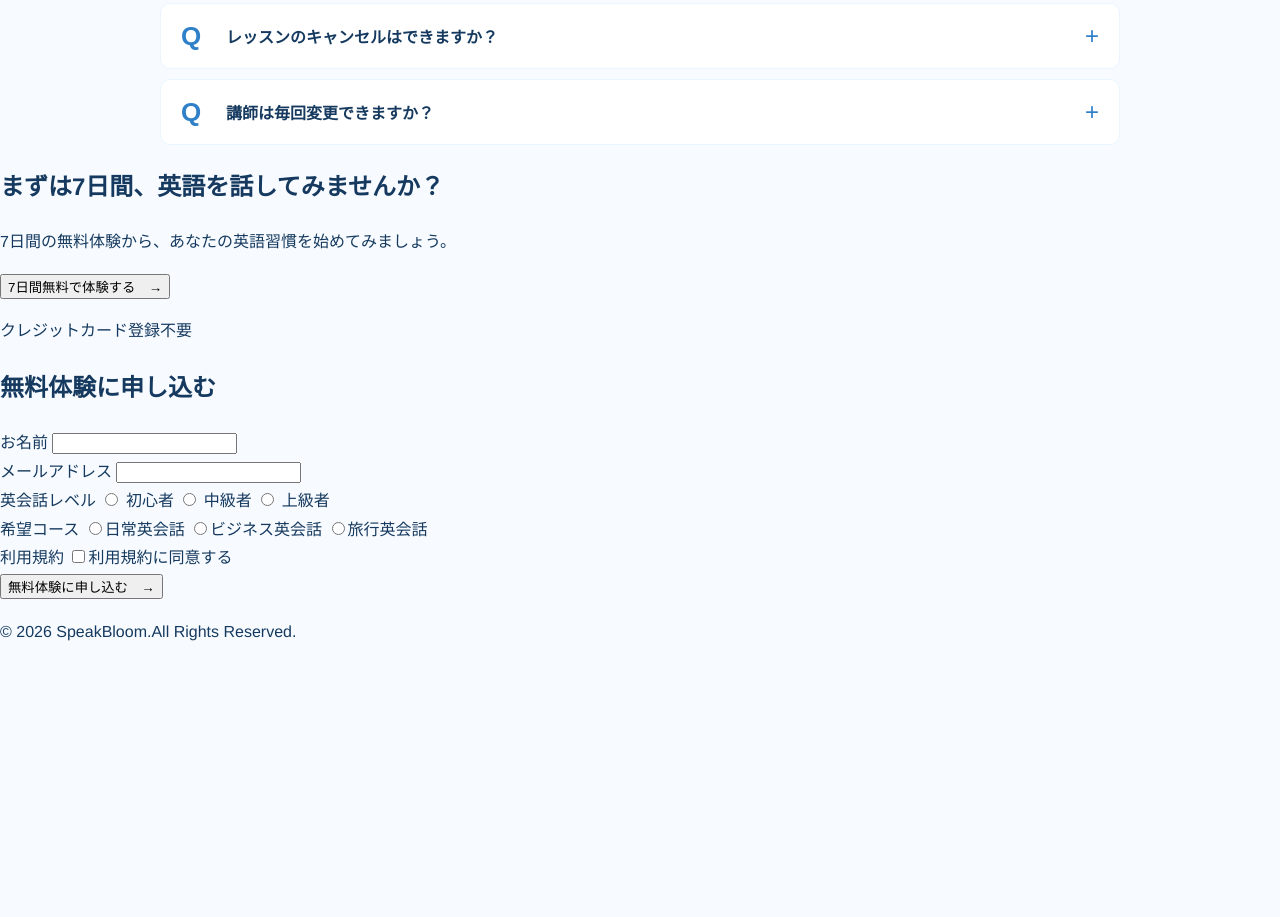
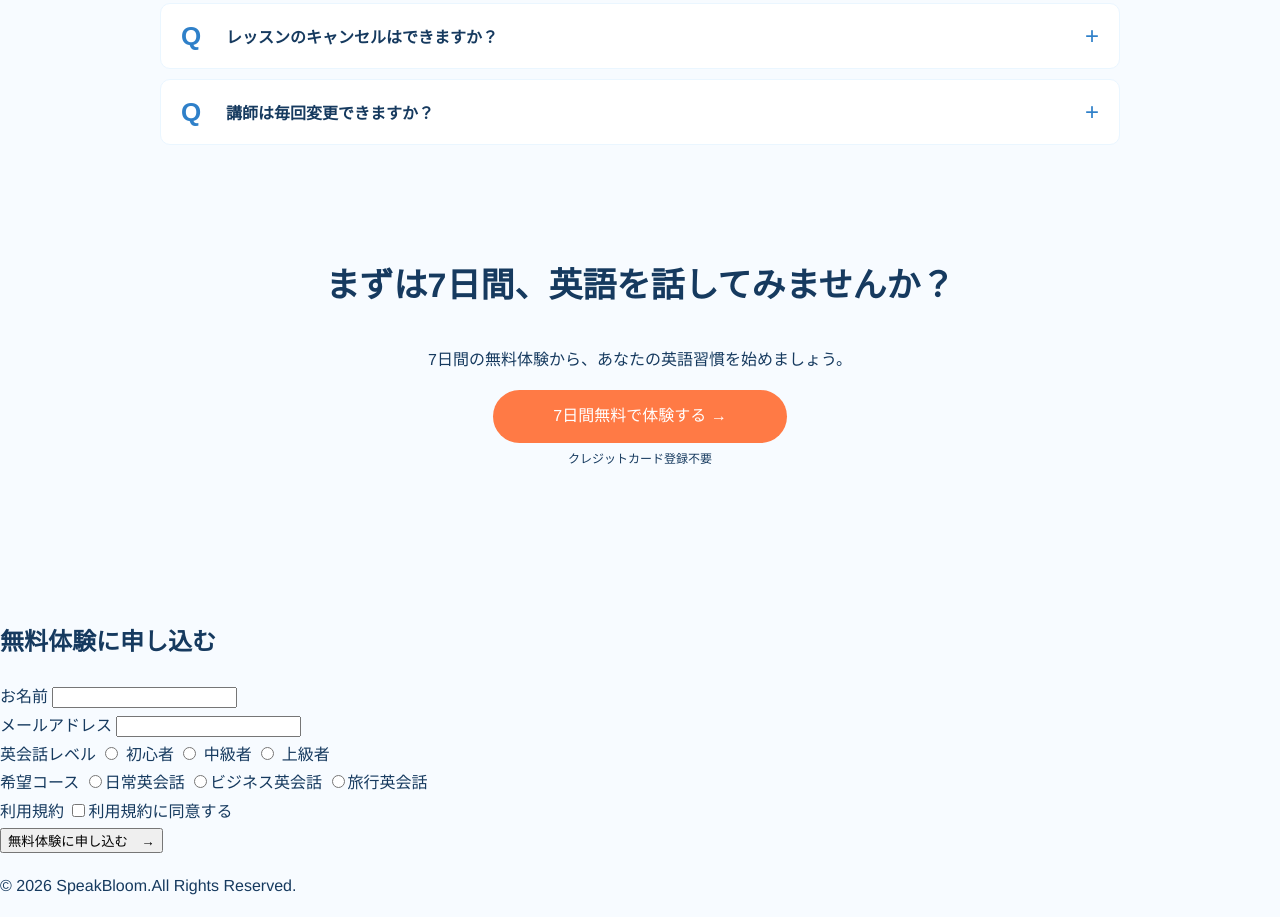
Before and after one commit to yu-rn-07/speakbloom, a plain HTML site: page index.html in a window 1280 px wide. Shown: the part 5102-6019 px from the top of the page. Before the commit the page ends 5765 px from the top, so only its background shows below. Drawn offline with Linux system fonts and the light colour scheme.

Commit message:
CTAセクション部分のCSS・レスポンシブデザインを実装

```diff
--- a/css/style.css
+++ b/css/style.css
@@ -766,6 +766,53 @@ nav a {
   content: "-";
 }
 
+/* CTAセクション */
+.cta {
+  padding: 100px 0;
+}
+.cta-inner {
+  width: calc(100% - 140px);
+  max-width: 1200px;
+  margin: 0 auto;
+}
+.cta-content {
+  display: flex;
+  flex-direction: column;
+  align-items: center;
+  text-align: center;
+}
+.cta h2 {
+  text-align: center;
+  font-size: 34px;
+  margin: 0 0 30px;
+}
+.cta-description {
+  font-weight: 500;
+  margin: 0 0 15px;
+}
+.cta-action {
+  width: fit-content;
+  text-align: center;
+  margin: 0 0 30px;
+}
+.cta .cta-button {
+  display: inline-block;
+  background-color: var(--color-accent);
+  color: var(--color-white);
+  border-radius: 9999px;
+  padding: 12px 60px;
+  font-size: 16px;
+  font-weight: 500;
+  white-space: nowrap;
+}
+.cta-note {
+  font-size: 12px;
+  margin: 6px 0 0;
+}
+.sp-br {
+  display: none;
+}
+
 @media (max-width: 768px) {
   /* ヘッダー */
   nav {
@@ -1099,4 +1146,20 @@ nav a {
     font-size: 14px;
     line-height: 1.7;
   }
+
+  /* CTAセクション */
+  .cta {
+    padding: 40px 0;
+  }
+  .cta-inner {
+    width: calc(100% - 40px);
+    max-width: none;
+    margin: 0 auto;
+  }
+  .cta h2 {
+    font-size: 25px;
+  }
+  .sp-br {
+    display: inline;
+  }
 }
--- a/index.html
+++ b/index.html
@@ -546,10 +546,22 @@
       </section>
 
       <section class="cta" id="cta">
-        <h2>まずは7日間、英語を話してみませんか？</h2>
-        <p>7日間の無料体験から、あなたの英語習慣を始めてみましょう。</p>
-        <button>7日間無料で体験する　→</button>
-        <p>クレジットカード登録不要</p>
+        <div class="cta-inner">
+          <div class="cta-content">
+            <h2>まずは7日間、<br class="sp-br" />英語を話してみませんか？</h2>
+            <p class="cta-description">
+              7日間の無料体験から、<br
+                class="sp-br"
+              />あなたの英語習慣を始めましょう。
+            </p>
+            <div class="cta-action">
+              <a href="#application" class="cta-button"
+                >7日間無料で体験する →
+              </a>
+              <p class="cta-note">クレジットカード登録不要</p>
+            </div>
+          </div>
+        </div>
       </section>
 
       <section class="application" id="application">
```
